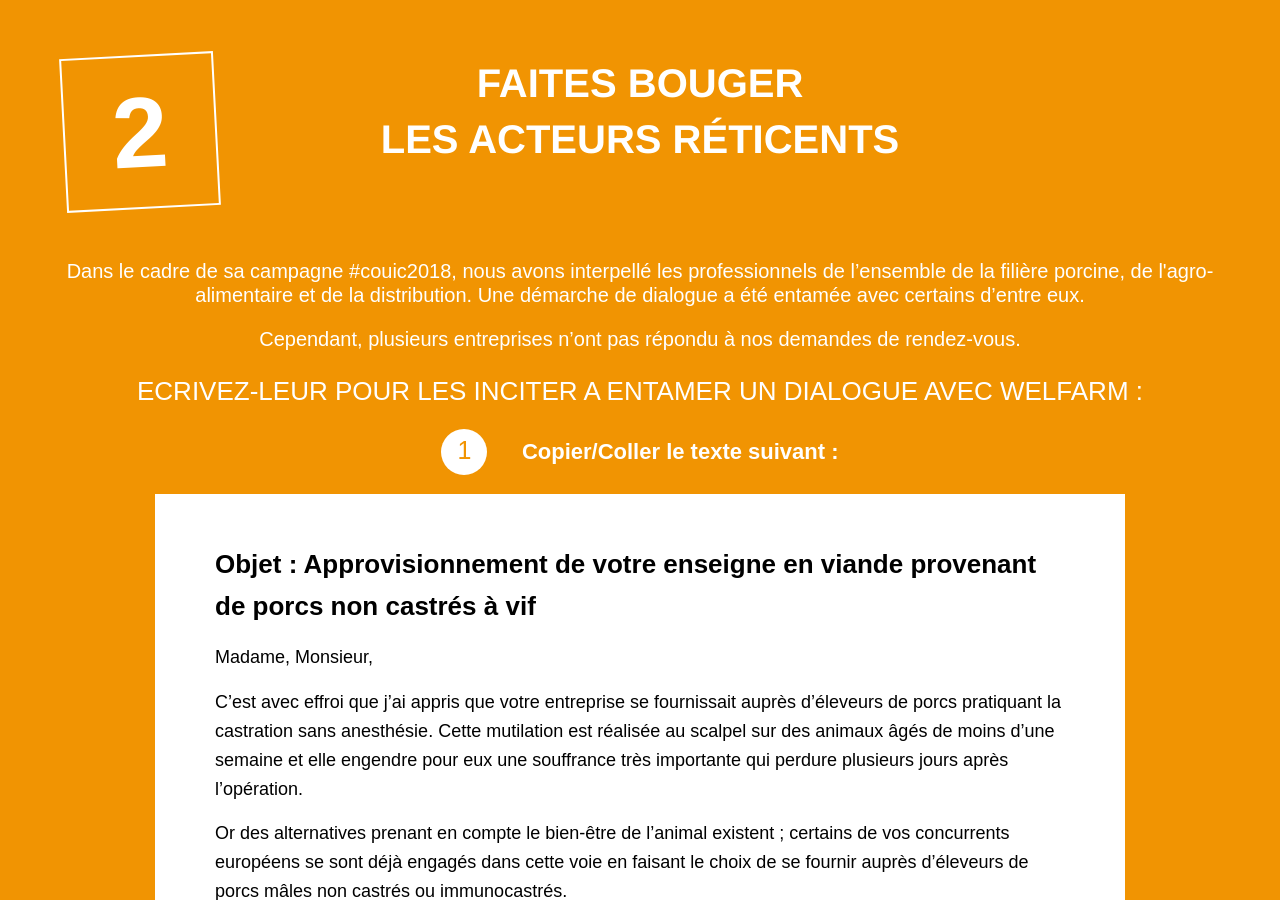
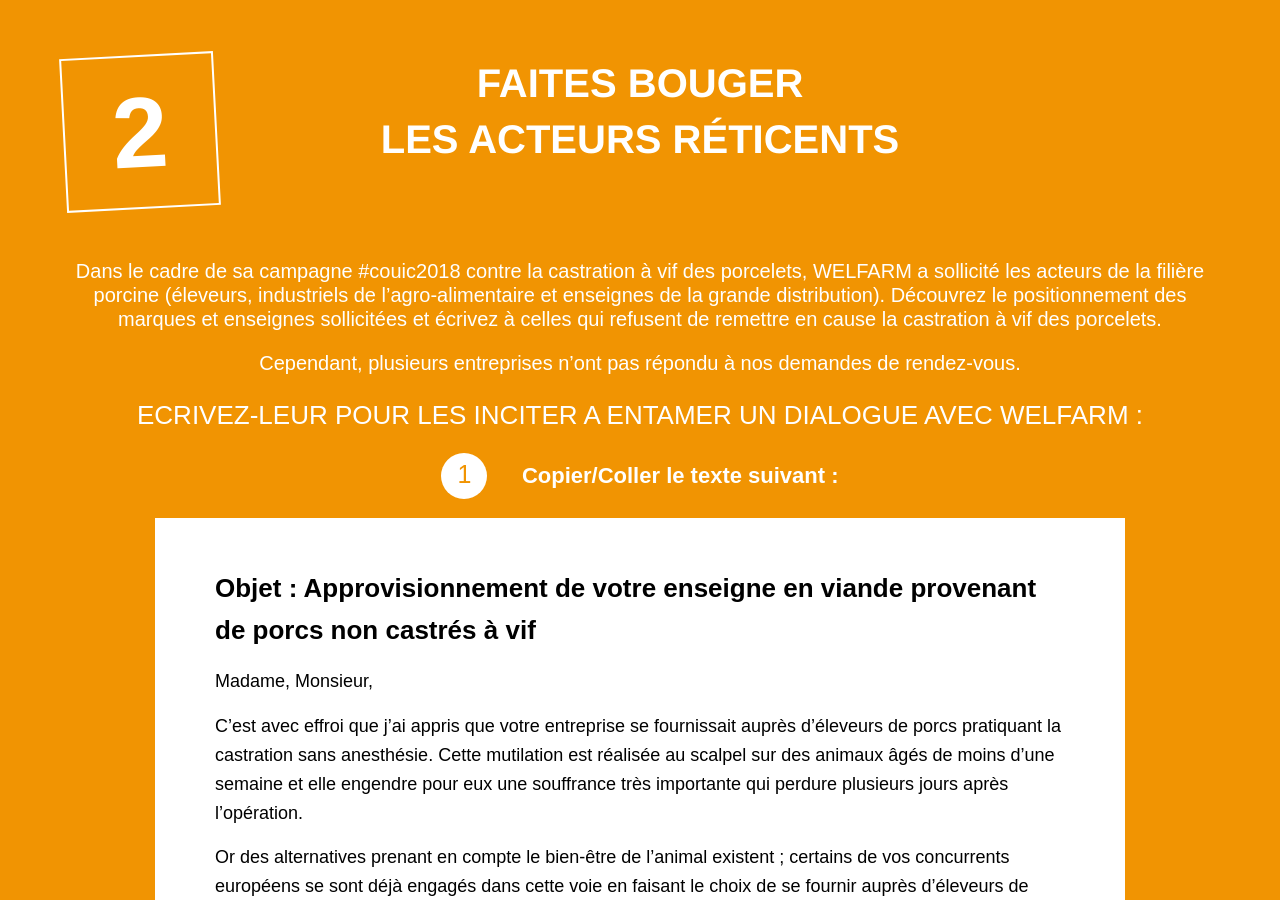
Before and after one commit to adfinitas-app/welfarm-petition, a Jekyll site: the page built from index.html, in a window 1280 px wide and 900 px high, scrolled down 3307 px. Built offline with Jekyll 4.4.1, drawn with Linux system fonts in a browser that asks for light colours; comment, search, counter and statistics services are not loaded.

Commit message:
Updated '/_includes/professionels.html' via CloudCannon

```diff
--- a/_includes/professionels.html
+++ b/_includes/professionels.html
@@ -33,7 +33,7 @@
     <div class="row">
       <div class="large-12 columns">
 	<p class="text-1">
-	Dans le cadre de sa campagne #couic2018, nous avons interpellé les professionnels de l’ensemble de la filière porcine, de l'agro-alimentaire et de la distribution. Une démarche de dialogue a été entamée avec certains d’entre eux.
+	Dans le cadre de sa campagne #couic2018 contre la castration à vif des porcelets, WELFARM a sollicité les acteurs de la filière porcine (éleveurs, industriels de l’agro-alimentaire et enseignes de la grande distribution). Découvrez le positionnement des marques et enseignes sollicitées et écrivez à celles qui refusent de remettre en cause la castration à vif des porcelets.
 	</p>
 	<p class="text-2">
 	Cependant, plusieurs entreprises n’ont pas répondu à nos demandes de rendez-vous.
```
